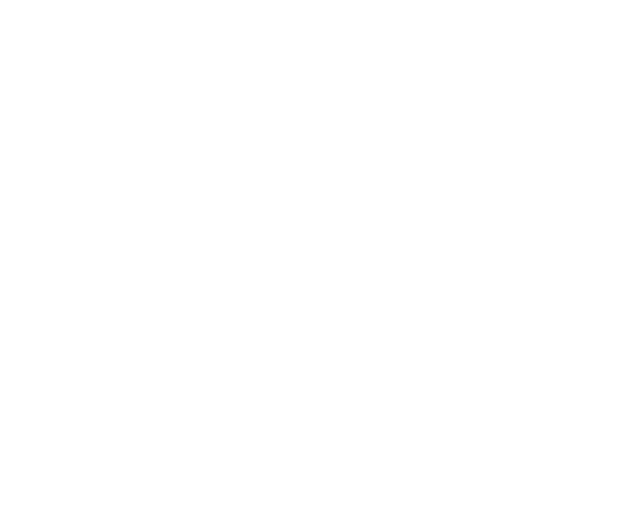
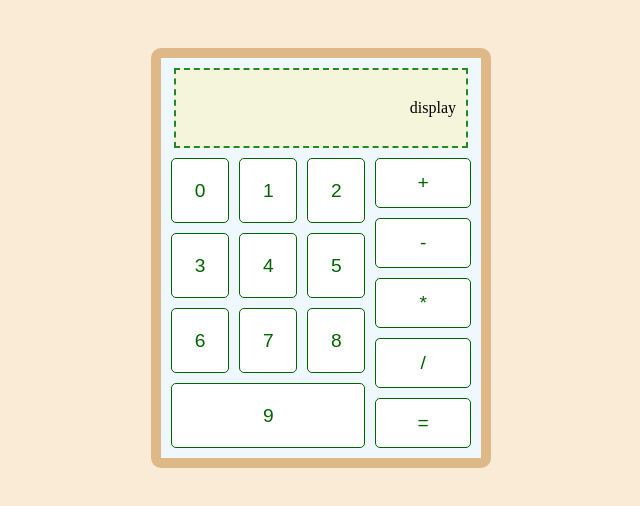
Before and after one commit to renny5120/calc2, a plain HTML site: page index.html in a window 1280 px wide. Shown: the whole page, without its empty margins (319-959 px from the left). Drawn offline with Linux system fonts and the light colour scheme.

Commit message:
add calculator css & html

```diff
--- a/index.html
+++ b/index.html
@@ -8,6 +8,33 @@
     <script src="javascript.js" defer></script>
 </head>
 <body>
-    <div class="container"></div>
+    <div class="container">
+        <div class="displayContainer">
+            <div class="display">display</div>
+        </div>
+
+        <div class="buttons">
+            <div class="numbers">
+                <button>0</button>
+                <button>1</button>
+                <button>2</button>
+                <button>3</button>
+                <button>4</button>
+                <button>5</button>
+                <button>6</button>
+                <button>7</button>
+                <button>8</button>
+                <button>9</button>
+            </div>
+            <div class="operators">
+                <button>+</button>
+                <button>-</button>
+                <button>*</button>
+                <button>/</button>
+                <button>=</button>
+            </div>
+        </div>
+
+    </div>
 </body>
 </html>
--- a/style.css
+++ b/style.css
@@ -0,0 +1,72 @@
+body{
+    display: flex;
+    flex-direction: column;
+    justify-content: center;
+    align-items: center;
+    background-color: antiquewhite;
+}
+
+.container{
+    display: flex;
+    flex-direction: column;
+    /* flex-wrap: wrap; */
+    justify-content: center;
+    align-items: center;
+    height: 380px;
+    width: 300px;
+    border: 10px solid burlywood;
+    gap: 10px;
+    padding: 10px;
+    margin-top: 40px;
+    background-color: aliceblue;
+    border-radius: 10px;
+}
+
+.buttons{
+    display: flex;
+    flex-direction: row;
+    gap: 10px;
+
+}
+
+.displayContainer{
+    flex: 1 1 0;
+    width: 270px;
+    border: 2.5px dashed forestgreen;
+    padding: 10px;
+    display: flex;
+    background-color: beige;
+}
+
+.display{
+    flex: 1 1 0;
+    display: flex;
+    flex-direction: row;
+    justify-content: flex-end;
+    align-items: center;
+}
+
+.numbers, .operators{
+    display: flex;
+    flex-wrap: wrap;
+    gap: 10px;
+    /* flex: 1 1 0; */
+    /* width: 200px;
+    height: 400px; */
+}
+
+.numbers{
+
+    /* flex-direction: row-reverse; */
+}
+
+button{
+    flex: 1 1 0;
+    min-height: 50px;
+    min-width: 50px;
+    background-color: white;
+    color: darkgreen;
+    border-radius: 5px;
+    font-size: larger;
+    border: 1px solid;
+}
```
